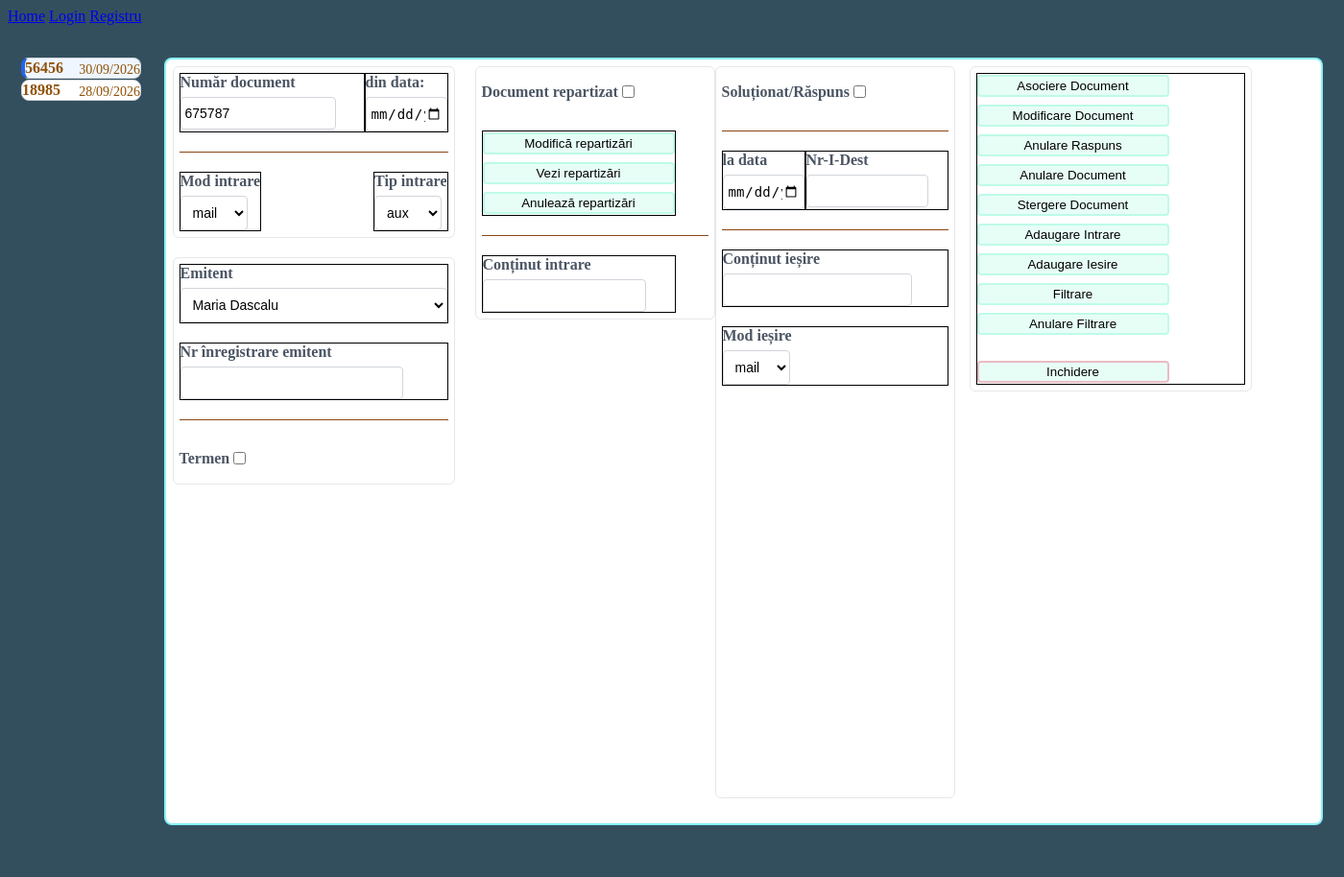
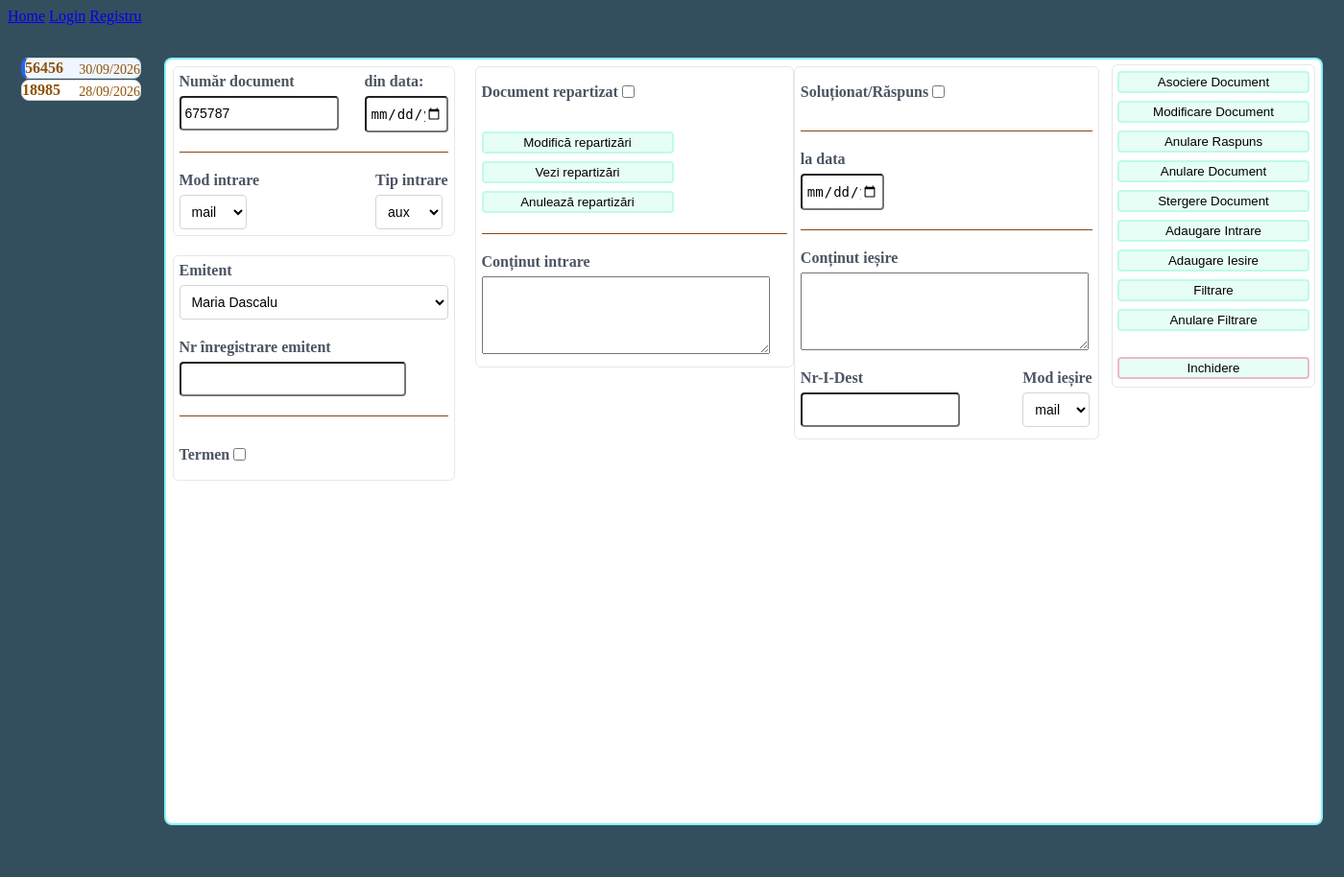
Before and after one commit to stefanoR3/Institutional-Registry-Python, a Flask app: page /registru in a window 1400 px wide. Shown: the whole page at 96% size. Run offline with Flask 3, Linux system fonts and the light colour scheme.

Commit message:
feat(iesire): completed template schema and reorganized CSS

```diff
--- a/app/templates/registru.html
+++ b/app/templates/registru.html
@@ -26,14 +36,117 @@
                     height: 800px;
                 }
 
-            .registry-list{
-                display: flex; /* layout mode, used to stack items in column (cards). Flexbox is a html tool for alignment */
-                flex-direction: column; /* stacks items vertically */
-                gap: 1px; /* manage space trough cards(divs) -> that's why we used div->flexbox */
-                width: 125px; /* without it the div would stretch to the entire width of the screen */
-                /*border:2px solid; red; /*debug*/
+                .details-panel{
+                    flex: 1; /* take one share of remaining space; it is greedy to take all the right free space. It is not fixed */
+                    display: flex;
+                    gap:12px;
+                    background-color: #ffffff;
+                    /*border: 1px solid #d1d5fb;*/
+                    border-radius: 8px;
+                    padding: 5px; /* pads the future elements inside to the actual borders */
+                    border: 2px solid rgba(29, 228, 238, 0.528); /*debug*/
                 }
 
+                .input-group{
+                    display: flex; /* text on top of the box */
+                    flex-direction: column;
+                    gap: 6px; /* gap between label and input */
+                    /* border: 1px solid black; */
+                    max-width: 300px;
+                }
+
+                .form-section{
+                    display: flex;
+                    flex-direction: column;
+                    gap: 20px;
+                    border: 1px solid #e5e7eb;
+                    border-radius: 6px;
+                    padding: 6px;
+                    margin-bottom: 20px; /* outer space */
+                    width: 280px;
+                }
+
+                .form-column{
+                    display: flex;
+                    flex-direction: column;
+                    /*border: 1px solid violet;*/
+                    padding: 1.5px;
+                }
+
+                .form-row{
+                    display: flex; /* put the inputs side by side */
+                    /*gap: 20px;*/
+                    justify-content: space-between;
+                }
+
+                .check-box-row{
+                    display: flex;
+                    align-items: center;
+                    min-height: 40px;
+                    justify-content:start;
+                }
+
+                .separator{
+                border-top: 1.2px solid saddlebrown;
+                }
+
+                .input-size{
+                max-width: 150px;
+                min-width: 100px;
+                width: auto;
+                }
+
+            /*sub-layout structure*/
+
+                .input-group label{
+                    font-size: 16px;
+                    color: #4b5563;
+                    font-weight:bold;
+                }
+
+                /* descendent selector(aprent-child replationship) */
+                /* find input-group class and apply those rules to any label(tag) inside */
+                .input-group input{
+                    padding: 8px 4px; /* top-bottom left-right */
+                    /* border: 1px solid #d1d5db; */
+                    border-radius: 4px;
+                    font-size: 14px;
+                    outline: none;
+                    width: 80%;
+                }
+
+                /* add blue ring when clicked inside */
+                .input-group input:focus{
+                    border-color: yellow;
+                    box-shadow: 0 0 0 1.1px rgba(59, 130, 246, 0.3); /* 0.3 = transparency */
+                }
+
+                .input-group select{
+                padding: 8px 8px;
+                border: 1px solid #d1d5db;
+                border-radius: 4px;
+                font-size: 14px;
+                /*color: #111827;*/
+                background-color: #ffffff;
+                cursor: pointer; /* change hand to a picky one to show it is interactive */
+                outline: none; /* standard button highlight (old) */
+                 width: 70px;
+                }
+
+                .input-group select:focus{
+                border-color: #3b82f6;
+                box-shadow: 0 0 0 1.1px rgba(59, 130, 246, 0.3)
+                }
+
+                .check-box-row label{
+                font-size: 16px;
+                color: #4b5563;
+                font-weight:bold;
+                }
+
+            /* -------------------------------------- */
+
+            /* document-card section */
                 .document-card{
                     background-color: #ffffff;
                     border: 1px solid #d1d5db; /* draw border around box - solid line - color */
@@ -63,185 +176,13 @@
                     margin-top: 4px; /* space from the top */
                 }
 
-            .details-panel{
-                flex: 1; /* take one share of remaining space; it is greedy to take all the right free space. It is not fixed */
-                display: flex;
-                gap:12px;
-                background-color: #ffffff;
-                /*border: 1px solid #d1d5fb;*/
-                border-radius: 8px;
-                padding: 5px; /* pads the future elements inside to the actual borders */
-                border: 2px solid rgba(29, 228, 238, 0.528); /*debug*/
-            }
-
-            #out-panel{
-                width:80%;
-                height: 80%;
-                margin-left: 240px;
-                margin-right: 240px;
-            }
-
-            #out-1{
-                width: 200px;
-                height: 190px;
-                justify-content: space-between;
-            }
-
-             #out-2{
-                width: 280px;
-                height: 190px;
-                justify-content: space-between;
-            }
-
-            #out-top{
-                justify-content: center;
-                border: 0.5px solid aliceblue;
-                width: 600px;
-                margin-left: 70px;
-                height: 200px;
-            }
-
-            #out-2-in{
-                height: 120px;
-                width: 70%;
-            }
-
-            .text-large{
-                min-height: 60px;
-            }
-
-            .form-section{
-                display: flex;
-                flex-direction: column;
-                gap: 20px;
-                border: 1px solid #e5e7eb;
-                border-radius: 6px;
-                padding: 6px;
-                margin-bottom: 20px; /* outer space */
-                width: 280px;
-            }
-
-            .form-column{
-                display: flex;
-                flex-direction: column;
-                /*border: 1px solid violet;*/
-                padding: 1.5px;
-            }
-
-            .section-title{
-                font-size: 16px;
-                color: #374151;
-                margin-bottom: 12px;
-                border-bottom: 1px solid #e5e7eb;
-                padding-bottom: 8px;
-            }
-
-            .form-row{
-                display: flex; /* put the inputs side by side */
-                /*gap: 20px;*/
-                justify-content: space-between;
-            }
-
-            .input-group{
-                display: flex; /* text on top of the box */
-                flex-direction: column;
-                gap: 6px; /* gap between label and input */
-                border: 1px solid black;
-                max-width: 300px;
-            }
-
-            .input-group label{
-                font-size: 16px;
-                color: #4b5563;
-                font-weight:bold;
-            }
-
-            /* descendent selector(aprent-child replationship) */
-            /* find input-group class and apply those rules to any label(tag) inside */
-            .input-group input{
-                padding: 8px 4px; /* top-bottom left-right */
-                border: 1px solid #d1d5db;
-                border-radius: 4px;
-                font-size: 14px;
-                outline: none;
-                width: 80%;
-            }
-
-            /* add blue ring when clicked inside */
-            .input-group input:focus{
-                border-color: yellow;
-                box-shadow: 0 0 0 1.1px rgba(59, 130, 246, 0.3); /* 0.3 = transparency */
-            }
-
                 #date input{
                     width: 75px;
                 }
 
-            .input-group select{
-                padding: 8px 8px;
-                border: 1px solid #d1d5db;
-                border-radius: 4px;
-                font-size: 14px;
-                /*color: #111827;*/
-                background-color: #ffffff;
-                cursor: pointer; /* change hand to a picky one to show it is interactive */
-                outline: none; /* standard button highlight (old) */
-                 width: 70px;
-            }
+            /* -------------------------------------- */
 
-            .input-group select:focus{
-                border-color: #3b82f6;
-                box-shadow: 0 0 0 1.1px rgba(59, 130, 246, 0.3)
-            }
-
-            .hidden-input{
-                display: none; /* invisible */
-                margin-top: 4px;
-                padding: 8px 12px;
-                border: 1px solid #d1d5db;
-                border-radius: 4px;
-                width:75px;
-            }
-
-            #issuer-select{
-                width:auto;
-            }
-
-            /* # = id, when cecked activate this rule */
-            /* class = general, id = specific */
-            /* ~ = general sibling (find the elemenet .hidden-input that sits in toggle-extra) */
-            /* + = adjacent sibling (targets an element that comes right after) */
-            .toggle-extra:checked ~ .hidden-input{
-                display: block; /* overrides display:hide */
-            }
-
-            .separator{
-                border-top: 1.2px solid saddlebrown;
-            }
-
-            .input-size{
-                max-width: 150px;
-                min-width: 100px;
-                width: auto;
-            }
-
-            .check-box-row{
-                display: flex;
-                align-items: center;
-                min-height: 40px;
-                justify-content:start;
-            }
-
-            .check-box-row label{
-                font-size: 16px;
-                color: #4b5563;
-                font-weight:bold;
-            }
-
-            .text-modal{
-                border: 1px solid green;
-            }
-
+            /*buttons*/
                 .repart-buttons{
                     background-color: rgba(25, 240, 176, 0.1);
                     border: 2px solid rgba(25, 240, 176, 0.2);
@@ -267,32 +208,82 @@
                     font-weight: 300;
                 }
 
+            /* -------------------------------------- */
+
+            /* registru template */
+
+            .text-in{
+                max-width: 100px;
+            }
+
+            .text-large{
+                width: 100px;
+                height: 100px;
+                vertical-align: top;
+                box-sizing: border-box;
+            }
+
+            .section-title{
+                font-size: 16px;
+                color: #374151;
+                margin-bottom: 12px;
+                border-bottom: 1px solid #e5e7eb;
+                padding-bottom: 8px;
+            }
+
+            .hidden-input{
+                display: none; /* invisible */
+                margin-top: 4px;
+                padding: 8px 12px;
+                border: 1px solid #d1d5db;
+                border-radius: 4px;
+                width:75px;
+            }
+
+            #issuer-select{
+                width:auto;
+            }
+
+            /* # = id, when cecked activate this rule */
+            /* class = general, id = specific */
+            /* ~ = general sibling (find the elemenet .hidden-input that sits in toggle-extra) */
+            /* + = adjacent sibling (targets an element that comes right after) */
+            .toggle-extra:checked ~ .hidden-input{
+                display: block; /* overrides display:hide */
+            }
+
+            .text-modal{
+                border: 1px solid green;
+            }
+
             #first-column{
             width:300px;
             }
 
             #second-column{
-                width: 500px;
+                width: 650px;
                 flex-direction: row;
             }
 
-            #third-column{
-                width: 280px;
-                height: auto;
-            }
-
             #second-fs{
-                height: 250px;
-                width: 250px;
+                height: 300px;
+                width: 325px;
             }
 
             #third-fs{
-                height: auto;
-                width:250px;
+                height:375px;
+                width:310px;
+            }
+
+            #fourth-fs{
+                width: 200px;
+                height: 325px;
+                margin-right: 0px;
+                padding: 5px 5px;
             }
 
             #aux-input-1{
-                width:200px;
+                width:300px;
             }
 
             #aux-input-2{
@@ -472,7 +516,7 @@
                         <div class="separator"></div>
                         <div class="input-group" id="aux-input-1">
                             <label>Conținut intrare</label>
-                            <input type="text" value="">
+                            <textarea name="cont-intrare" cols="10" rows="5"></textarea>
                         </div>
                     </div>
                     <div class="form-section" id="third-fs">
@@ -486,14 +530,15 @@
                                 <label>la data</label>
                                 <input type="date" value="20/02/2026">
                             </div>
-                            <div class="input-group">
-                                <label>Nr-I-Dest</label>
-                                <input type="text" value="">
-                            </div>
                         </div>
                         <div class="separator"></div>
                         <div class="input-group">
                             <label>Conținut ieșire</label>
+                            <textarea name="cont-iesire" cols="7" rows="5"></textarea>
+                        </div>
+                        <div class="form-row">
+                            <div class="input-group">
+                                    <label>Nr-I-Dest</label>
                                     <input type="text" value="">
                                 </div>
                             <div class="input-group">
@@ -506,8 +551,8 @@
                             </div>
                         </div>
                     </div>
-                <div class="form-column" id="third-column">
-                    <div class="form-section">
+                </div>
+                <div class="form-section" id="fourth-fs">
                     <div class="input-group">
                         <button type="button" class="repart-buttons" >Asociere Document</button>
                         <button tpye="button" class="repart-buttons">Modificare Document</button>
```
Also changed, not shown: other parts of app/templates/registru.html (+73 -11 lines), app/templates/iesire.html (+16 -1 lines). Lines whose indentation alone changed are shown as unchanged.
